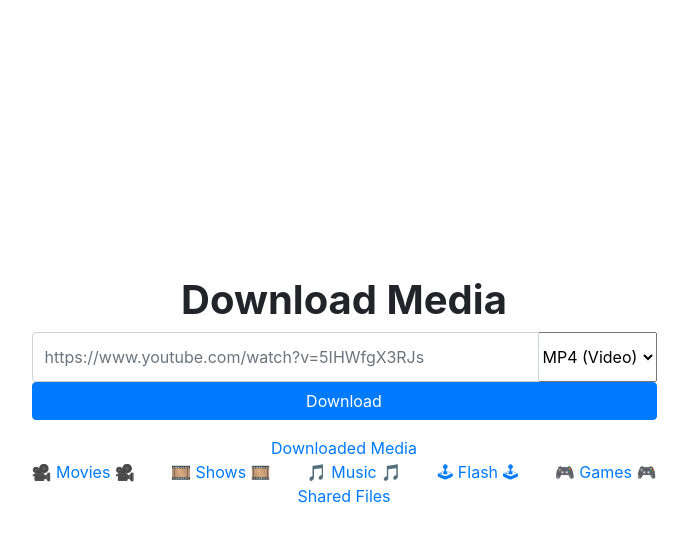
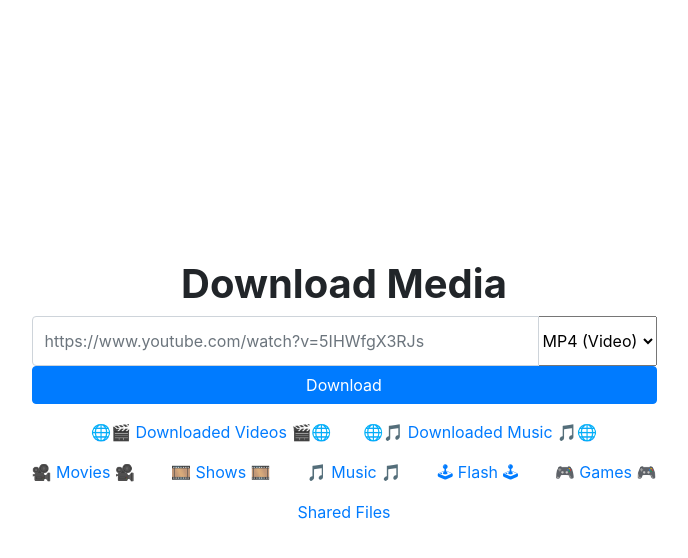
Before and after one commit to LiamPerson/Pier-Legacy, a PHP site: page / in a window 1280 px wide. Shown: the top 558 px of the page, without its empty margins (296-984 px from the left). Run offline with PHP 8.4, Linux system fonts and the light colour scheme.

Commit message:
new config locations and download sorting

```diff
--- a/index.php
+++ b/index.php
@@ -17,7 +17,7 @@
                 <form action="" onsubmit="downloadVideo();">
                     <label for="downloadURL" class="h1 font-weight-bold">Download Media</label>
                     <div class="input-group">
-                    <input type="text" id="downloadURL" class="form-control" value="" name="url" style="height: 50px" placeholder="https://www.youtube.com/watch?v=5IHWfgX3RJs">
+                        <input type="text" id="downloadURL" class="form-control" value="" name="url" style="height: 50px" placeholder="https://www.youtube.com/watch?v=5IHWfgX3RJs">
                         <div class="input-group-append">
                             <select name="mediaType" id="mediaType">
                                 <option value="mp4" selected>MP4 (Video)</option>
@@ -35,10 +35,13 @@
                         <h5>Downloading...</h5>
                         <div class="loader" style="margin-left: 15px"></div>
                     </div>
-                    <p><a target="_blank" href="youtubedl/">View downloaded media</a></p>
+                    <p><a target="_blank" href="downloads/youtubedl_video/">View downloaded media</a></p>
                 </div>
-                <a target="_blank" href="youtubedl/">Downloaded Media</a>
-                <div class="d-flex flex-wrap justify-content-between">
+                <div class="d-flex flex-wrap justify-content-center my-3">
+                    <a target="_blank" class="mx-3" href="downloads/youtubedl_video/">🌐🎬 Downloaded Videos 🎬🌐</a>
+                    <a target="_blank" class="mx-3" href="downloads/youtubedl_audio/">🌐🎵 Downloaded Music 🎵🌐</a>
+                </div>
+                <div class="d-flex flex-wrap justify-content-between my-3">
                     <a class="" target="_blank" href="movies/">🎥 Movies 🎥</a>
                     <a target="_blank" href="shows/">🎞️ Shows 🎞️</a>
                     <a class="" target="_blank" href="music/">🎵 Music 🎵</a>
@@ -97,7 +100,7 @@
                 });
 
                 // Enable the button again
-                setTimeout(()=>{
+                setTimeout(() => {
                     dlButton.prop("disabled", false);
                     // errorText.hide();
                     displaySuccess("Media downloaded! ✔");
```
Also changed, not shown: 4 other files.
